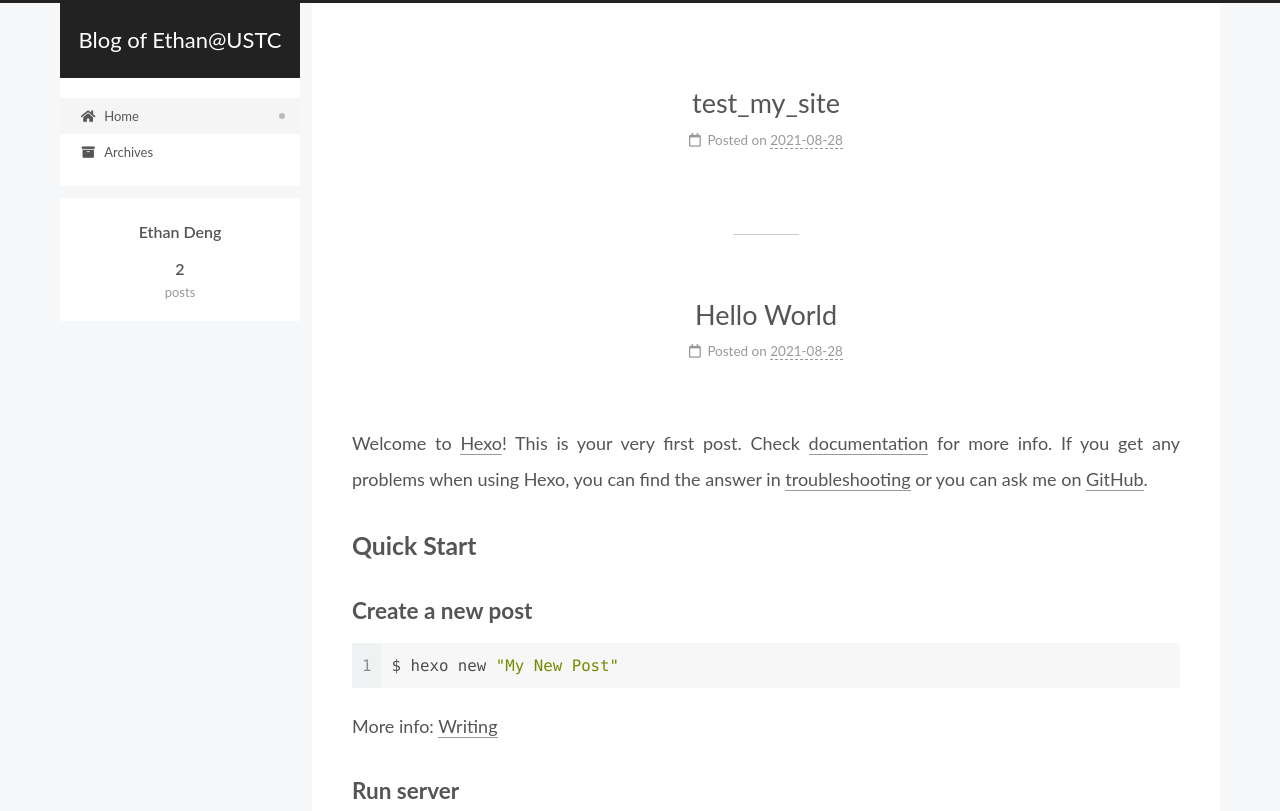
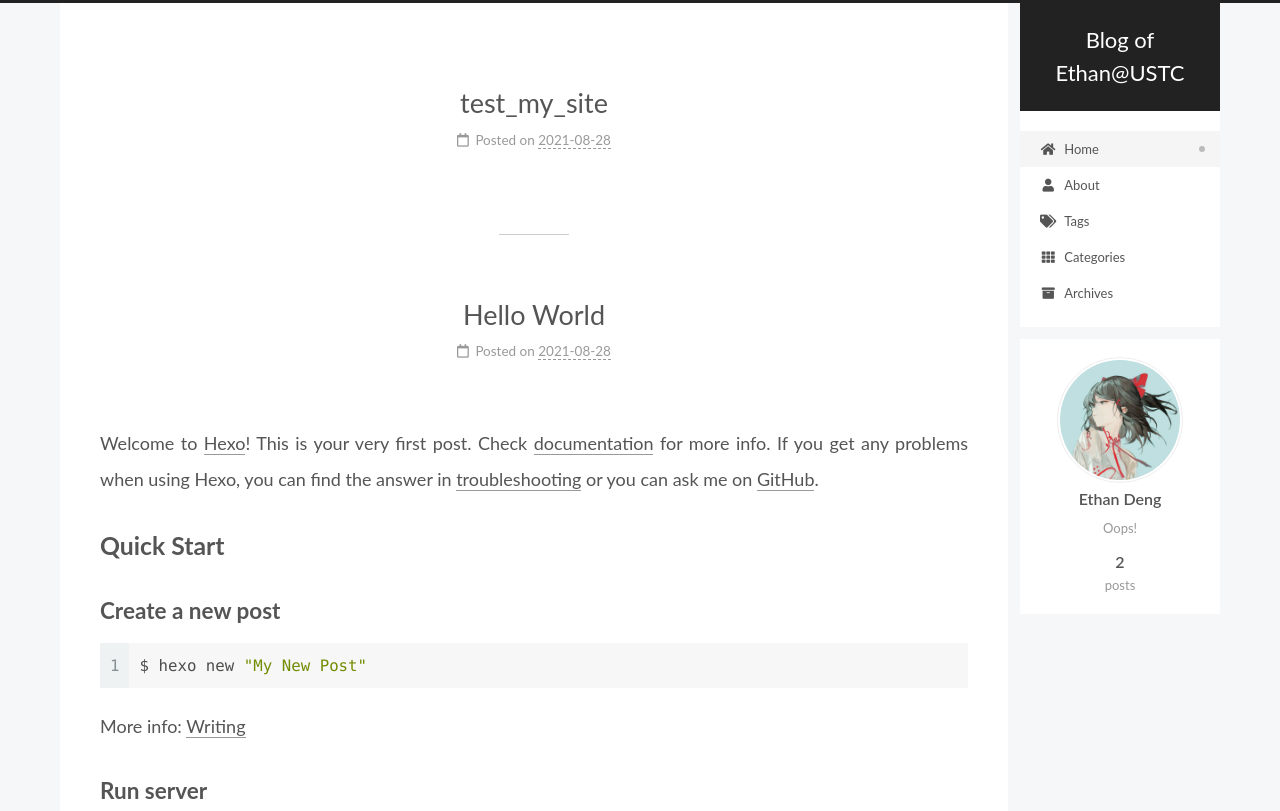
Before and after one commit to SGEthan/SGEthan.github.io, a plain HTML site: page index.html in a window 1280 px wide. Shown: the top 811 px of the page. Drawn offline with Linux system fonts and the light colour scheme.

Commit message:
Site updated: 2021-08-28 18:24:50

```diff
--- a/css/main.css
+++ b/css/main.css
@@ -384,31 +384,28 @@ td {
   margin-top: 3px;
 }
 .toggle.toggle-arrow .toggle-line-first {
-  left: 50%;
   top: 2px;
+  transform: rotate(-45deg);
+  width: 50%;
+}
+.toggle.toggle-arrow .toggle-line-middle {
+  width: 90%;
+}
+.toggle.toggle-arrow .toggle-line-last {
+  top: -2px;
   transform: rotate(45deg);
   width: 50%;
 }
-.toggle.toggle-arrow .toggle-line-middle {
-  left: 2px;
-  width: 90%;
-}
-.toggle.toggle-arrow .toggle-line-last {
-  left: 50%;
-  top: -2px;
+.toggle.toggle-close .toggle-line-first {
+  top: 5px;
   transform: rotate(-45deg);
-  width: 50%;
-}
-.toggle.toggle-close .toggle-line-first {
-  transform: rotate(-45deg);
-  top: 5px;
 }
 .toggle.toggle-close .toggle-line-middle {
   opacity: 0;
 }
 .toggle.toggle-close .toggle-line-last {
+  top: -5px;
   transform: rotate(45deg);
-  top: -5px;
 }
 .highlight,
 pre {
@@ -1169,6 +1166,7 @@ pre .javascript .function {
   margin: 0 auto;
   max-width: 120px;
   padding: 2px;
+  border-radius: 50%;
 }
 .site-author-name {
   color: var(--text-color);
@@ -1196,7 +1194,7 @@ pre .javascript .function {
 }
 .links-of-author a::before,
 .links-of-author span.exturl::before {
-  background: #f4f1cb;
+  background: #505bed;
   border-radius: 50%;
   content: ' ';
   display: inline-block;
@@ -2197,11 +2195,11 @@ ul.breadcrumb li + li:last-child {
   padding: 0;
   position: absolute;
   top: 0;
-  width: 240px;
+  width: 200px;
 }
 @media (min-width: 1200px) {
   .header-inner {
-    width: 240px;
+    width: 200px;
   }
 }
 @media (max-width: 991px) {
@@ -2215,7 +2213,6 @@ ul.breadcrumb li + li:last-child {
   align-items: flex-start;
   display: flex;
   justify-content: space-between;
-  flex-direction: row-reverse;
 }
 @media (max-width: 991px) {
   .main-inner {
@@ -2228,7 +2225,7 @@ ul.breadcrumb li + li:last-child {
   box-shadow: initial;
   box-sizing: border-box;
   padding: 40px;
-  width: calc(100% - 252px);
+  width: calc(100% - 212px);
 }
 @media (max-width: 991px) {
   .content-wrap {
@@ -2237,17 +2234,14 @@ ul.breadcrumb li + li:last-child {
     width: 100%;
   }
 }
+.header-inner {
+  right: 0;
+}
+.book-mark-link {
+  left: 30px;
+}
 .footer-inner {
-  padding-left: 260px;
-}
-.back-to-top {
-  left: auto;
-  right: 30px;
-}
-@media (max-width: 991px) {
-  .back-to-top {
-    right: 20px;
-  }
+  padding-right: 260px;
 }
 @media (max-width: 991px) {
   .footer-inner {
@@ -2370,7 +2364,7 @@ ul.breadcrumb li + li:last-child {
   box-shadow: none;
   margin-top: 100%;
   position: static;
-  width: 240px;
+  width: 200px;
 }
 @media (max-width: 991px) {
   .sidebar {
@@ -2386,7 +2380,7 @@ ul.breadcrumb li + li:last-child {
   box-shadow: initial;
   box-sizing: border-box;
   color: var(--text-color);
-  width: 240px;
+  width: 200px;
   opacity: 0;
 }
 .sidebar-inner.affix {
--- a/index.html
+++ b/index.html
@@ -17,13 +17,15 @@
 
 <script id="hexo-configurations">
     var NexT = window.NexT || {};
-    var CONFIG = {"hostname":"example.com","root":"/","scheme":"Pisces","version":"7.8.0","exturl":false,"sidebar":{"position":"left","display":"post","padding":18,"offset":12,"onmobile":false},"copycode":{"enable":false,"show_result":false,"style":null},"back2top":{"enable":true,"sidebar":false,"scrollpercent":false},"bookmark":{"enable":false,"color":"#222","save":"auto"},"fancybox":false,"mediumzoom":false,"lazyload":false,"pangu":false,"comments":{"style":"tabs","active":null,"storage":true,"lazyload":false,"nav":null},"algolia":{"hits":{"per_page":10},"labels":{"input_placeholder":"Search for Posts","hits_empty":"We didn't find any results for the search: ${query}","hits_stats":"${hits} results found in ${time} ms"}},"localsearch":{"enable":false,"trigger":"auto","top_n_per_article":1,"unescape":false,"preload":false},"motion":{"enable":true,"async":false,"transition":{"post_block":"fadeIn","post_header":"slideDownIn","post_body":"slideDownIn","coll_header":"slideLeftIn","sidebar":"slideUpIn"}}};
+    var CONFIG = {"hostname":"example.com","root":"/","scheme":"Pisces","version":"7.8.0","exturl":false,"sidebar":{"position":"right","width":200,"display":"post","padding":18,"offset":12,"onmobile":false},"copycode":{"enable":false,"show_result":false,"style":null},"back2top":{"enable":true,"sidebar":false,"scrollpercent":false},"bookmark":{"enable":false,"color":"#222","save":"auto"},"fancybox":false,"mediumzoom":false,"lazyload":false,"pangu":false,"comments":{"style":"tabs","active":null,"storage":true,"lazyload":false,"nav":null},"algolia":{"hits":{"per_page":10},"labels":{"input_placeholder":"Search for Posts","hits_empty":"We didn't find any results for the search: ${query}","hits_stats":"${hits} results found in ${time} ms"}},"localsearch":{"enable":false,"trigger":"auto","top_n_per_article":1,"unescape":false,"preload":false},"motion":{"enable":true,"async":false,"transition":{"post_block":"fadeIn","post_header":"slideDownIn","post_body":"slideDownIn","coll_header":"slideLeftIn","sidebar":"slideUpIn"}}};
   </script>
 
-  <meta property="og:type" content="website">
+  <meta name="description" content="Oops!">
+<meta property="og:type" content="website">
 <meta property="og:title" content="Blog of Ethan@USTC">
 <meta property="og:url" content="http://example.com/index.html">
 <meta property="og:site_name" content="Blog of Ethan@USTC">
+<meta property="og:description" content="Oops!">
 <meta property="og:locale" content="en_US">
 <meta property="article:author" content="Ethan Deng">
 <meta name="twitter:card" content="summary">
@@ -45,6 +47,15 @@
 
 
 
+  <script>
+    var _hmt = _hmt || [];
+    (function() {
+      var hm = document.createElement("script");
+      hm.src = "https://hm.baidu.com/hm.js?f00a163a49048bdcbc142b35e0ee9704";
+      var s = document.getElementsByTagName("script")[0];
+      s.parentNode.insertBefore(hm, s);
+    })();
+  </script>
 
 
 
@@ -113,6 +124,21 @@
     <a href="/" rel="section"><i class="fa fa-home fa-fw"></i>Home</a>
 
   </li>
+        <li class="menu-item menu-item-about">
+
+    <a href="/about/" rel="section"><i class="fa fa-user fa-fw"></i>About</a>
+
+  </li>
+        <li class="menu-item menu-item-tags">
+
+    <a href="/tags/" rel="section"><i class="fa fa-tags fa-fw"></i>Tags</a>
+
+  </li>
+        <li class="menu-item menu-item-categories">
+
+    <a href="/categories/" rel="section"><i class="fa fa-th fa-fw"></i>Categories</a>
+
+  </li>
         <li class="menu-item menu-item-archives">
 
     <a href="/archives/" rel="section"><i class="fa fa-archive fa-fw"></i>Archives</a>
@@ -148,9 +174,9 @@
     <link itemprop="mainEntityOfPage" href="http://example.com/2021/08/28/test-my-site/">
 
     <span hidden itemprop="author" itemscope itemtype="http://schema.org/Person">
-      <meta itemprop="image" content="/images/avatar.gif">
+      <meta itemprop="image" content="/uploads/avatar.png">
       <meta itemprop="name" content="Ethan Deng">
-      <meta itemprop="description" content="">
+      <meta itemprop="description" content="Oops!">
     </span>
 
     <span hidden itemprop="publisher" itemscope itemtype="http://schema.org/Organization">
@@ -205,9 +231,9 @@
     <link itemprop="mainEntityOfPage" href="http://example.com/2021/08/28/hello-world/">
 
     <span hidden itemprop="author" itemscope itemtype="http://schema.org/Person">
-      <meta itemprop="image" content="/images/avatar.gif">
+      <meta itemprop="image" content="/uploads/avatar.png">
       <meta itemprop="name" content="Ethan Deng">
-      <meta itemprop="description" content="">
+      <meta itemprop="description" content="Oops!">
     </span>
 
     <span hidden itemprop="publisher" itemscope itemtype="http://schema.org/Organization">
@@ -326,8 +352,10 @@
 
       <div class="site-overview-wrap sidebar-panel">
         <div class="site-author motion-element" itemprop="author" itemscope itemtype="http://schema.org/Person">
+    <img class="site-author-image" itemprop="image" alt="Ethan Deng"
+      src="/uploads/avatar.png">
   <p class="site-author-name" itemprop="name">Ethan Deng</p>
-  <div class="site-description" itemprop="description"></div>
+  <div class="site-description" itemprop="description">Oops!</div>
 </div>
 <div class="site-state-wrap motion-element">
   <nav class="site-state">
```
Also changed, not shown: 2021/08/28/hello-world/index.html (+30 -4 lines), 2021/08/28/test-my-site/index.html (+33 -5 lines), archives/2021/08/index.html (+31 -3 lines), archives/2021/index.html (+31 -3 lines), archives/index.html (+31 -3 lines), uploads/avatar.png (added).
